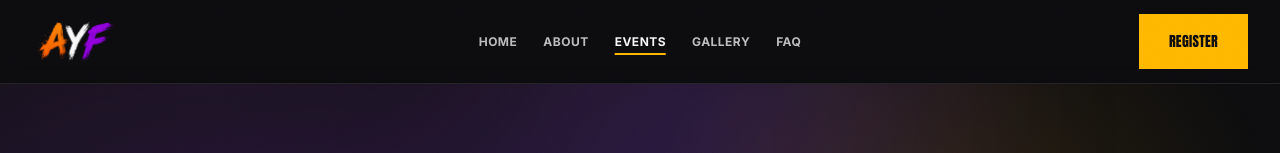
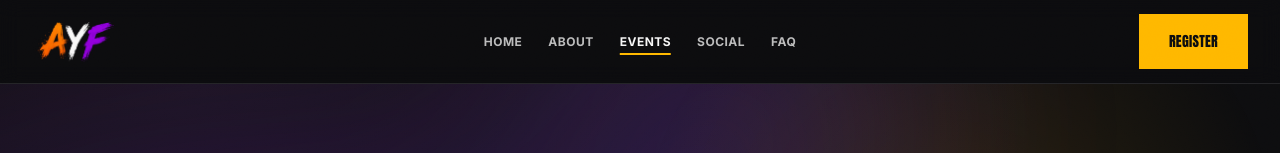
Before and after one commit to Smit2080/ayf-2026, a Next.js app: page / in a window 1280 px wide. Shown: the top 153 px of the page. Built offline with nearby package versions, Linux system fonts and the light colour scheme.

Commit message:
Replace Gallery nav link with Social, add id=social to Instagram section

```diff
--- a/src/components/Instagram.tsx
+++ b/src/components/Instagram.tsx
@@ -2,7 +2,7 @@ const cards = ['var(--insta-1)', 'var(--insta-2)', 'var(--insta-3)'];
 
 export default function Instagram() {
   return (
-    <section className="insta reveal">
+    <section className="insta reveal" id="social">
       <div className="wrap">
         <div className="insta-head">
           <span className="sticker sticker-purple" style={{ marginBottom: 0 }}>Social</span>
--- a/src/components/Navbar.tsx
+++ b/src/components/Navbar.tsx
@@ -51,7 +51,7 @@ export default function Navbar() {
           <li><a className="active" href="#top">Home</a></li>
           <li><a href="#about">About</a></li>
           <li><a href="#events">Events</a></li>
-          <li><a href="#gallery">Gallery</a></li>
+          <li><a href="#social">Social</a></li>
           <li><a href="#faq">FAQ</a></li>
         </ul>
         <div className="hide-mobile">
```
